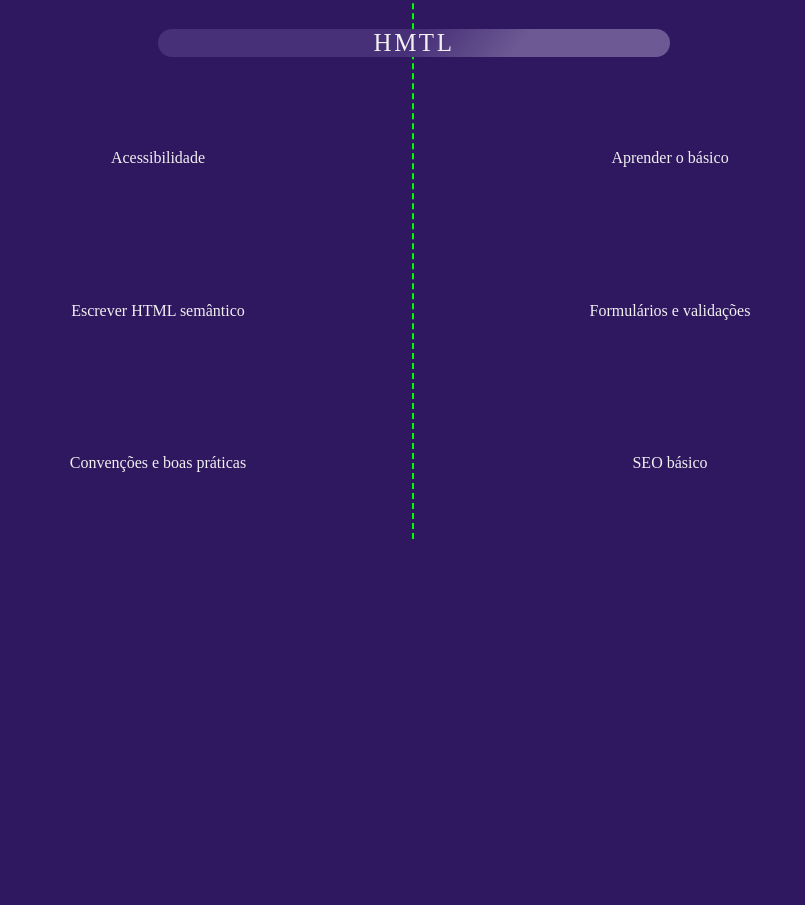
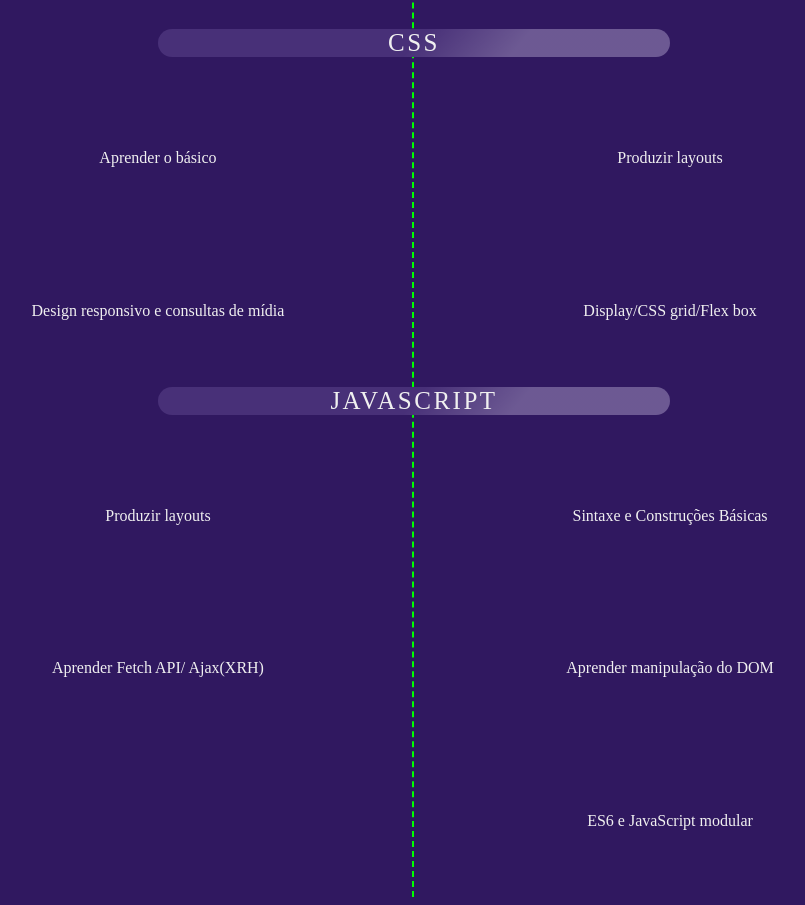
Before and after one commit to Frontend-10/doctor-care, a plain HTML site: page index.html in a window 1280 px wide. Shown: the part 1900-2805 px from the top of the page, without its empty margins (226-1031 px from the left). Before the commit the page ends 2447 px from the top, so only its background shows below. Drawn offline with Linux system fonts and the light colour scheme.

Commit message:
js-and-css

```diff
--- a/index.html
+++ b/index.html
@@ -90,30 +90,48 @@
         </li>
 
         <li class="time-line__title">
-          <p>HMTL</p>
+          <p>CSS</p>
         </li>
-        <li class='time-line__item' href="#">
-          <p>Acessibilidade</p>
-        </li>
+
         <li class='time-line__item' href="#">
           <p>Aprender o básico</p>
         </li>
+
         <li class='time-line__item' href="#">
-          <p>Escrever HTML semântico</p>
+          <p>Produzir layouts</p>
         </li>
 
         <li class='time-line__item' href="#">
-          <p>Formulários e validações</p>
+          <p>Design responsivo e consultas de mídia</p>
         </li>
 
         <li class='time-line__item' href="#">
-          <p>Convenções e boas práticas</p>
+          <p>Display/CSS grid/Flex box</p>
+        </li>
+
+        <li class="time-line__title">
+          <p>JavaScript</p>
         </li>
 
         <li class='time-line__item' href="#">
-          <p>SEO básico</p>
+          <p>Sintaxe e Construções Básicas</p>
         </li>
 
+        <li class='time-line__item' href="#">
+          <p>Produzir layouts</p>
+        </li>
+
+        <li class='time-line__item' href="#">
+          <p>Aprender manipulação do DOM</p>
+        </li>
+
+        <li class='time-line__item' href="#">
+          <p>Aprender Fetch API/ Ajax(XRH)</p>
+        </li>
+
+        <li class='time-line__item' href="#">
+          <p>ES6 e JavaScript modular</p>
+        </li>
       </ul>
     </div>
   </main>
```
